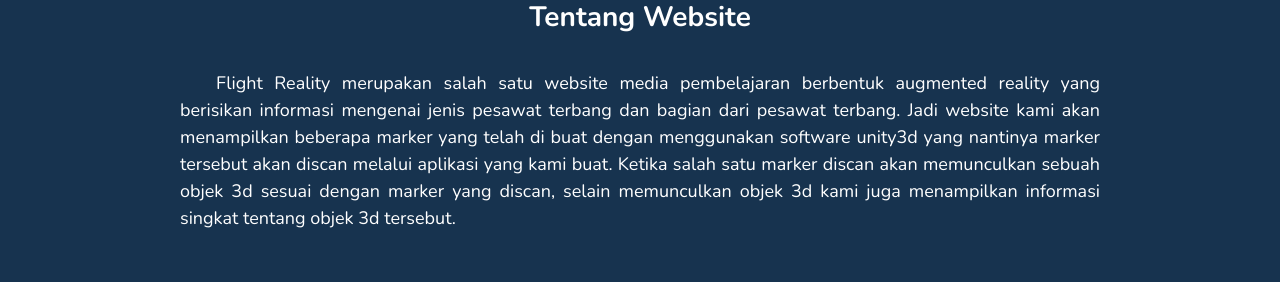
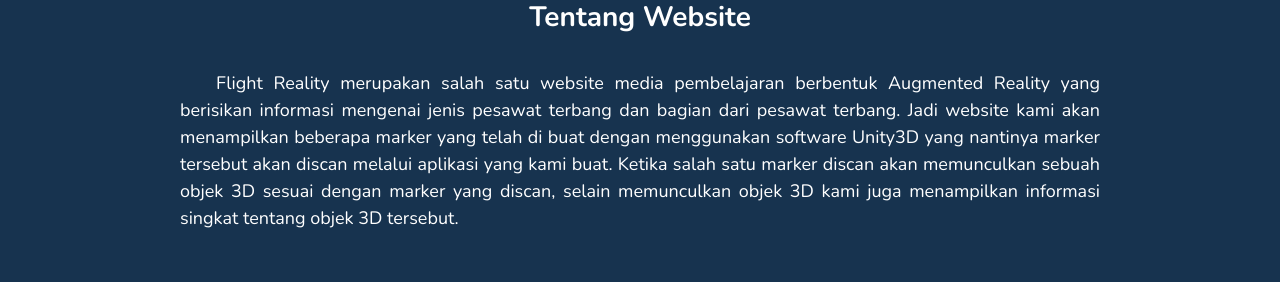
Before and after one commit to Dhaniayee/FlighReality, a plain HTML site: page index.html in a window 1280 px wide. Shown: the part 1008-1290 px from the top of the page. Drawn offline with nearby package versions, Linux system fonts and the light colour scheme.

Commit message:
Revisi About

```diff
--- a/index.html
+++ b/index.html
@@ -129,7 +129,7 @@
 					<p style="text-align: center; font-size: 28px;font-weight: bold;">Tentang Website</p>
 				</div>
 				<div class="col-10 mt-3">
-					<p style="text-align: justify;font-size: 18px;">&emsp;&emsp;Flight Reality merupakan salah satu website media pembelajaran berbentuk augmented reality yang berisikan informasi mengenai jenis pesawat terbang dan bagian dari pesawat terbang. Jadi website kami akan menampilkan beberapa marker yang telah di buat dengan menggunakan software unity3d yang nantinya marker tersebut akan discan melalui aplikasi yang kami buat. Ketika salah satu marker discan akan memunculkan sebuah objek 3d sesuai dengan marker yang discan, selain memunculkan objek 3d kami juga menampilkan informasi singkat tentang objek 3d tersebut.</p>
+					<p style="text-align: justify;font-size: 18px;">&emsp;&emsp;Flight Reality merupakan salah satu website media pembelajaran berbentuk Augmented Reality yang berisikan informasi mengenai jenis pesawat terbang dan bagian dari pesawat terbang. Jadi website kami akan menampilkan beberapa marker yang telah di buat dengan menggunakan software Unity3D yang nantinya marker tersebut akan discan melalui aplikasi yang kami buat. Ketika salah satu marker discan akan memunculkan sebuah objek 3D sesuai dengan marker yang discan, selain memunculkan objek 3D kami juga menampilkan informasi singkat tentang objek 3D tersebut.</p>
 				</div>
 			</div>
 		</div>
```
